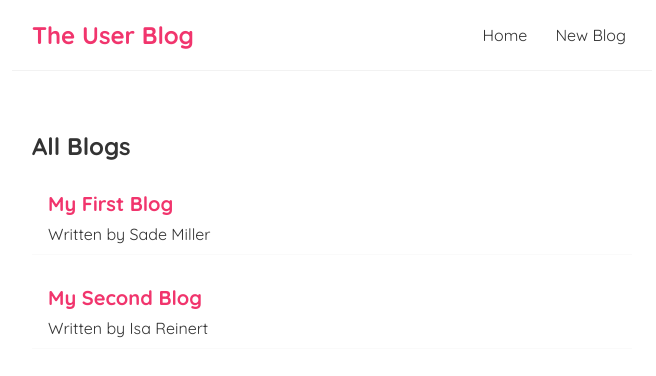
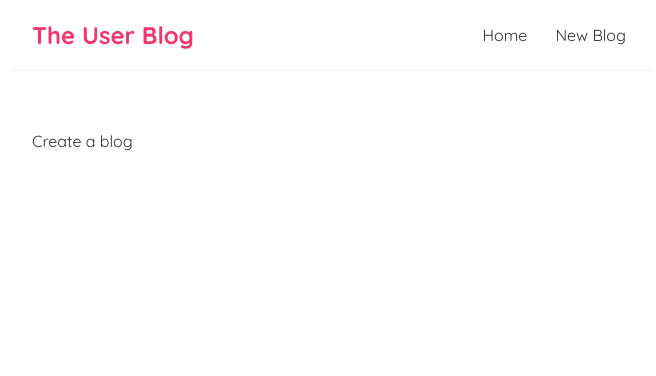
Before and after one commit to reinertisa/user-blog-mnt-ts, a React (Vite) app: page /create in a window 1280 px wide. Shown: the top 376 px of the page, without its empty margins (308-964 px from the left). Built offline with nearby package versions, Linux system fonts and the light colour scheme; data requests are answered from the project's data file.

Commit message:
feat(website): update react-routers

```diff
--- a/src/App.tsx
+++ b/src/App.tsx
@@ -1,16 +1,13 @@
+import {Outlet} from "react-router";
 import Navbar from "./components/Navbar.tsx";
-import Home from "./components/Home.tsx";
 
-function App() {
-  return (
-      <div className="App">
-          <Navbar />
-          <div className="content">
-              <Home />
-          </div>
-      </div>
-
-  )
+export default function App() {
+    return (
+        <div>
+            <Navbar />
+            <div className="content">
+                <Outlet />
+            </div>
+        </div>
+    );
 }
-
-export default App
--- /dev/null
+++ b/src/components/Form.tsx
@@ -0,0 +1,6 @@
+
+export default function BlogForm() {
+    return (
+        <div>Create a blog</div>
+    )
+}
--- a/src/components/Navbar.tsx
+++ b/src/components/Navbar.tsx
@@ -1,12 +1,11 @@
 import {NavLink} from "react-router";
 
 export default function Navbar() {
-
     return (
         <nav className="navbar">
             <h1>The User Blog</h1>
             <div className="links">
-                <NavLink to="/">Home</NavLink>
+                <NavLink to="/home">Home</NavLink>
                 <NavLink to="/create">New Blog</NavLink>
             </div>
         </nav>
--- a/src/main.tsx
+++ b/src/main.tsx
@@ -3,12 +3,14 @@ import './index.css'
 import App from './App.tsx'
 import {createBrowserRouter, createRoutesFromElements, Route, RouterProvider} from "react-router";
 import Home from "./components/Home.tsx";
+import BlogForm from "./components/Form.tsx";
 
 
 const router = createBrowserRouter(createRoutesFromElements(
     <Route path="/" element={<App />}>
-        <Route path="/" element={<Home />} />
-        <Route path="create" element={<Home />} />
+        <Route index element={<Home />} />
+        <Route path="home" element={<Home />} />
+        <Route path="create" element={<BlogForm />} />
     </Route>,
 ));
 
```
